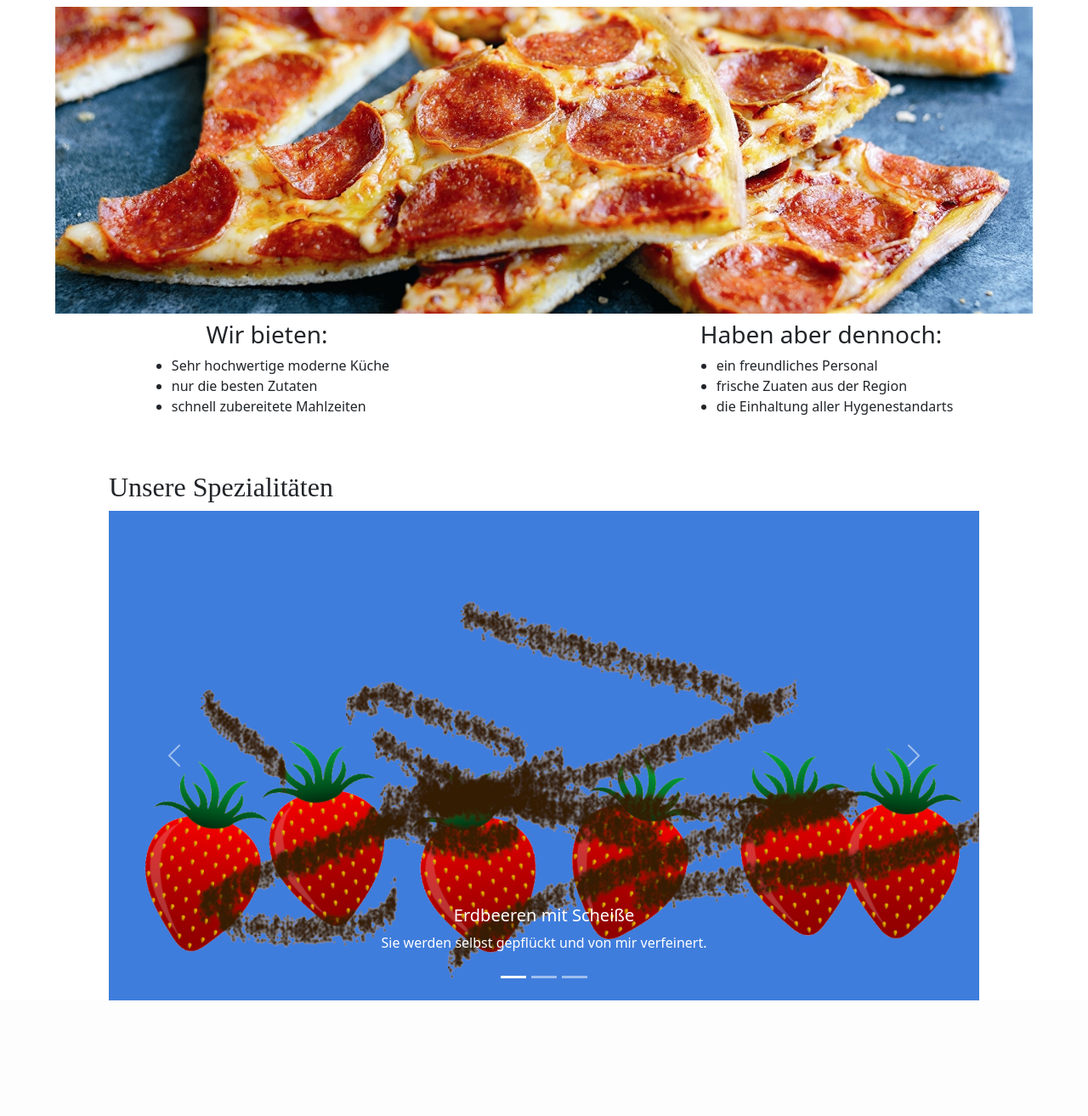
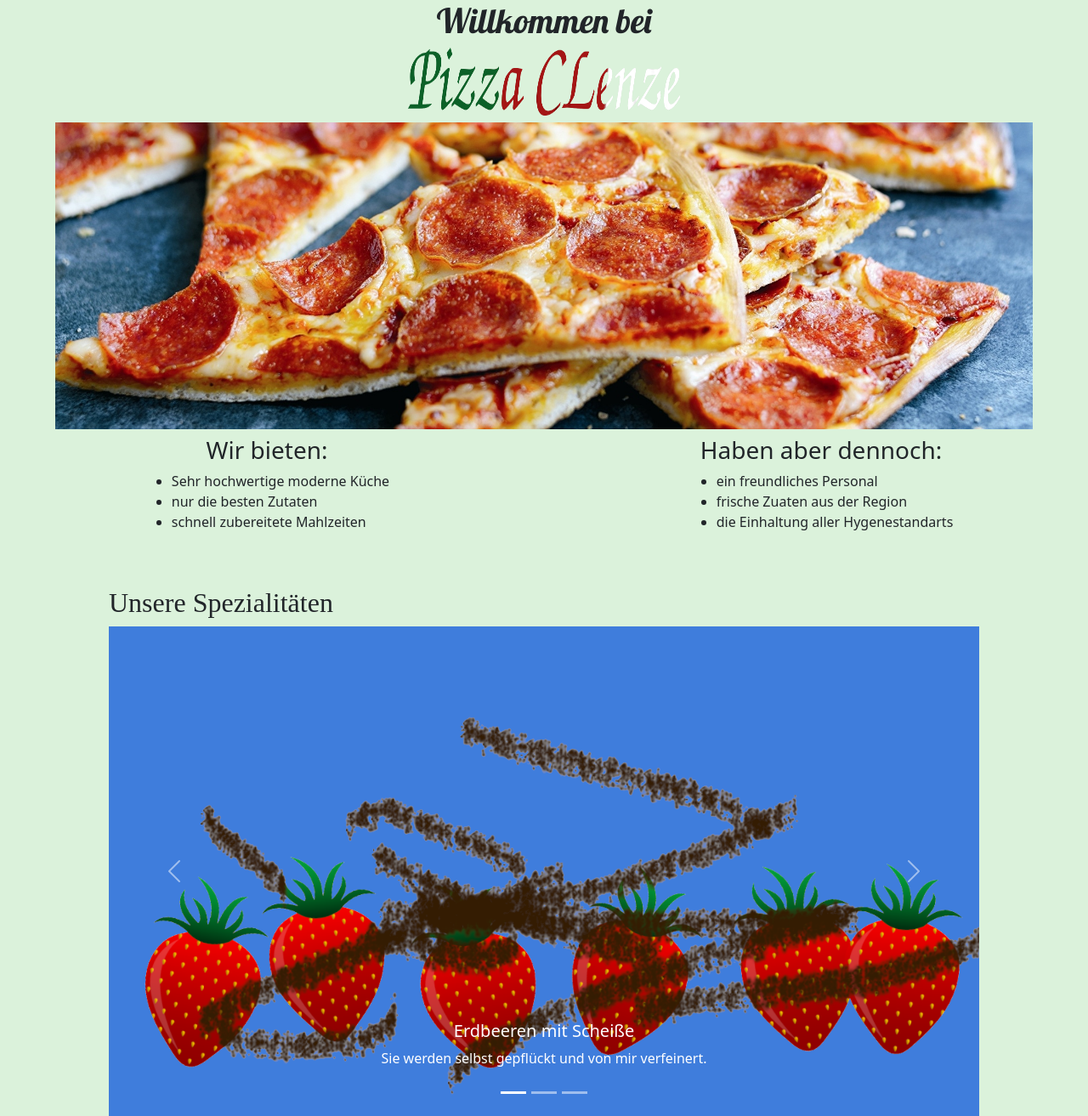
Before and after one commit to noahgrocholl/website_template, a PHP site: page / in a window 1280 px wide. Shown: the part 66-1379 px from the top of the page at 85% size. Before the commit the page ends 1243 px from the top, so only its background shows below. Run offline with PHP 8.4, Linux system fonts and the light colour scheme; some web fonts are replaced.

Commit message:
überschrift

```diff
--- a/content.php
+++ b/content.php
@@ -1,3 +1,16 @@
+<div class="d-none d-md-block">
+    <h1 class="text-center" style="font-family: Lobster;">Willkommen bei</h1>
+    <div class="d-flex justify-content-center">
+        <img src="images/logo_full.png" alt="LOGO FULL PNG" style="width: 20rem; height: 5rem;">
+    </div>
+</div>
+<div class="d-md-none">
+    <div class="d-flex justify-content-center">
+        <img src="images/logo_full.png" alt="LOGO FULL PNG" style="width: 20rem; height: 7rem;">
+    </div>
+</div>
+
+<!-- Bild mit Tabellentext -->
 <div class="mb-5">
     <div class="row my-2 d-flex justify-content-center">
         <img class="d-md-none" src="images/pizza.jpeg" alt="" style="width: 90%;">
@@ -49,21 +62,21 @@
             <div class="carousel-inner">
                 <div class="carousel-item active">
                     <img src="images/erdbeer.png" class="d-block w-100" alt="...">
-                    <div class="carousel-caption d-none d-md-block">
+                    <div class="carousel-caption">
                         <h5>Erdbeeren mit Scheiße</h5>
                         <p>Sie werden selbst gepflückt und von mir verfeinert.</p>
                     </div>
                 </div>
                 <div class="carousel-item">
                     <img src="images/bohnen.png" class="d-block w-100" alt="...">
-                    <div class="carousel-caption d-none d-md-block">
+                    <div class="carousel-caption">
                         <h5>Blaue Bohnen</h5>
                         <p>Fragen sie nicht warum die blau sind.</p>
                     </div>
                 </div>
                 <div class="carousel-item">
                     <img src="images/fisch.png" class="d-block w-100" alt="...">
-                    <div class="carousel-caption d-none d-md-block">
+                    <div class="carousel-caption">
                         <h5>Blobfisch</h5>
                         <p>blobfisch blobfisch blobfisch blobfisch blobfisch blobfisch </p>
                     </div>
@@ -114,11 +127,11 @@
                     </div>
                 </div>
             </div>
-            <button class="carousel-control-prev" type="button" data-bs-target="#carouselExampleCaptions" data-bs-slide="prev">
+            <button class="carousel-control-prev" type="button" data-bs-target="#carouselExampleCaptions_lg" data-bs-slide="prev">
                 <span class="carousel-control-prev-icon" aria-hidden="true"></span>
                 <span class="visually-hidden">Previous</span>
             </button>
-            <button class="carousel-control-next" type="button" data-bs-target="#carouselExampleCaptions" data-bs-slide="next">
+            <button class="carousel-control-next" type="button" data-bs-target="#carouselExampleCaptions_lg" data-bs-slide="next">
                 <span class="carousel-control-next-icon" aria-hidden="true"></span>
                 <span class="visually-hidden">Next</span>
             </button>
--- a/models/footer.php
+++ b/models/footer.php
@@ -1,4 +1,9 @@
 <script src="https://cdn.jsdelivr.net/npm/bootstrap@5.1.3/dist/js/bootstrap.bundle.min.js" integrity="sha384-ka7Sk0Gln4gmtz2MlQnikT1wXgYsOg+OMhuP+IlRH9sENBO0LRn5q+8nbTov4+1p" crossorigin="anonymous"></script>
 </body>
+<style>
+    body {
+        background-color: #dbf2db;
+    }
+</style>
 
 </html>
--- a/models/header.php
+++ b/models/header.php
@@ -8,6 +8,7 @@
     <meta name="viewport" content="width=device-width, initial-scale=1.0">
     <title>Template für Websites</title>
     <link rel="stylesheet" href="https://fonts.googleapis.com/css?family=Beau+Rivage">
+    <link rel="stylesheet" href="https://fonts.googleapis.com/css?family=Lobster">
     <link href="https://cdn.jsdelivr.net/npm/bootstrap@5.1.3/dist/css/bootstrap.min.css" rel="stylesheet" integrity="sha384-1BmE4kWBq78iYhFldvKuhfTAU6auU8tT94WrHftjDbrCEXSU1oBoqyl2QvZ6jIW3" crossorigin="anonymous">
 </head>
 <body>
```
Also changed, not shown: images/logo_full.png (added).
